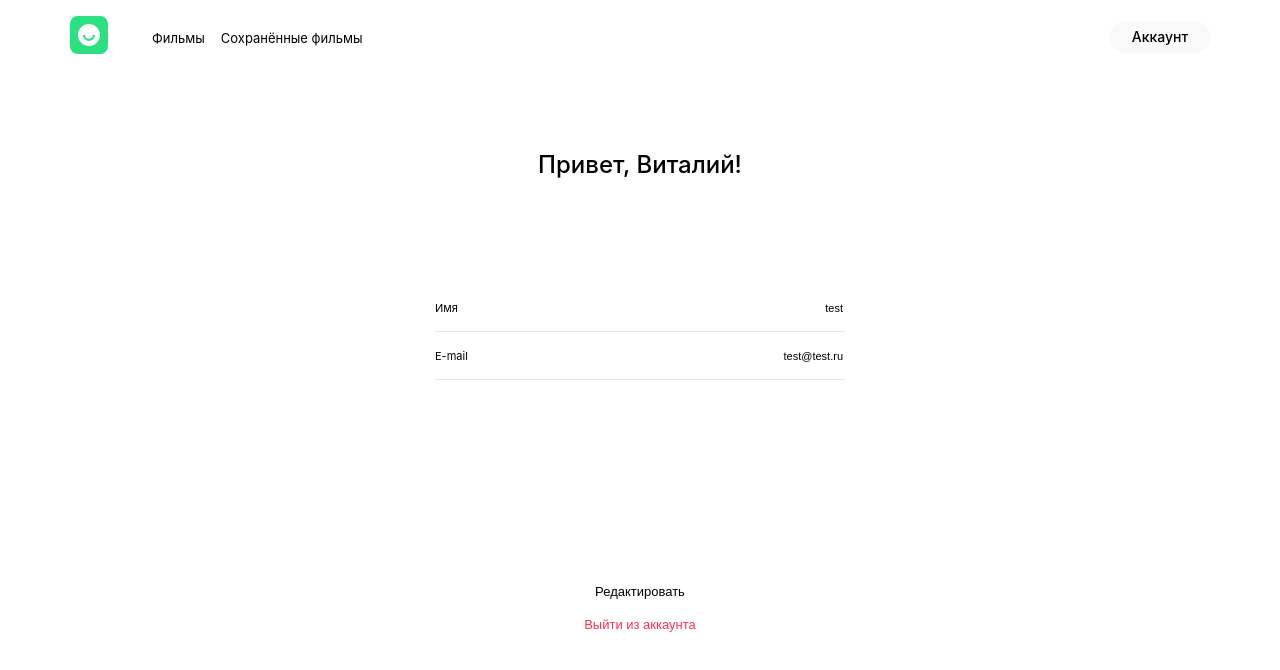
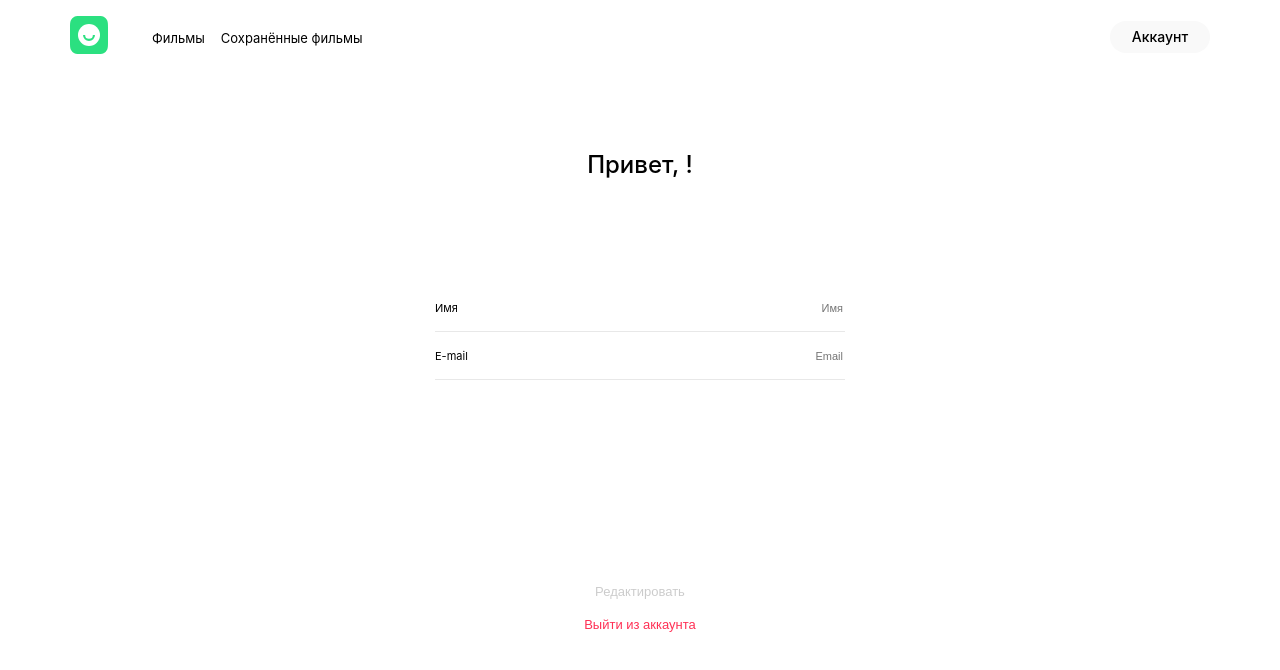
Before and after one commit to kruzenshteyn/movies-explorer-frontend, a React (Create React App) app: page /profile in a window 1280 px wide. Shown: the top 670 px of the page. Built offline with nearby package versions, Linux system fonts and the light colour scheme.

Commit message:
ApiError

```diff
--- a/src/components/App/App.js
+++ b/src/components/App/App.js
@@ -19,7 +19,7 @@ import TestApi from '../TestApi/TestApi';
 import mainApi from '../../utils/MainApi';
 import moviesApi from '../../utils/MoviesApi'
 import { CurrentUserContext } from '../../contexts/CurrentUserContext'
-
+import {getServerErrorMessage} from '../../utils/getServerErrorMessage'
 
 
 /*
@@ -38,7 +38,9 @@ function App(props) {
   //Profile
   const [currentUser, setCurrentUser] = React.useState({});
 
-  const [authUser, setAuthUser] = React.useState({email:'', _id:'', isLoggedIn:false});
+  const [authUser, setAuthUser] = React.useState({email:'', _id:'', name:'', isLoggedIn:false});
+
+  const [apiError, setApiError] = React.useState(null);
 
   function refreshProfileData() {
     mainApi.getUserInfo()
@@ -67,19 +69,18 @@ function App(props) {
     if(token){
       mainApi.getUserInfo(token)
       .then(res=>{
-
-        setAuthUser({email:res.email, _id:res._id, isLoggedIn:true});
+        setAuthUser({email:res.email, _id:res._id, name:res.name, isLoggedIn:true});
         props.history.push('/movies');
         refreshProfileData();
-
         //refreshCardData();
+        setApiError(null);
       })
       .catch((err)=>{
         console.log(err);
       })
     }
     else{
-      setAuthUser({email:'', _id:'', isLoggedIn:false});
+      setAuthUser({email:'', _id:'', name:'', isLoggedIn:false});
     }
   }
 
@@ -88,9 +89,11 @@ function App(props) {
     .then(data=>{
       //setInfoTooltipProps({isOpen:true, isSuccess:true});
       props.history.push('/signin');
+
     })
     .catch((err)=> {
       //setInfoTooltipProps({isOpen:true, isSuccess:false});
+      setApiError(getServerErrorMessage(err));
       console.log(`Error = ${err}`)
     });
   }
@@ -104,21 +107,32 @@ function App(props) {
     })
     .catch((err)=> {
       //setInfoTooltipProps({isOpen:true, isSuccess:false});
+      setApiError(getServerErrorMessage(err));
       console.log(`Error = ${err}`)
     });
   }
 
+  function handleEditProfile(data){
+    mainApi.setUserInfo(data.name, data.email)
+    .then(data=>{
+      checkToken();
+    })
+    .catch((err)=> {
+      //setInfoTooltipProps({isOpen:true, isSuccess:false});
+      setApiError(getServerErrorMessage(err));
+      console.log(`Error = ${err}`)
+    });
+  }
+
+  function resetApiError(){
+    setApiError(null);
+  }
 
 
   return (
     <div className="App">
       <Switch>
         <Route exact path="/">
-          <TestApi
-            onUserMe={refreshProfileData}
-            onSignIn={handleLogin}
-            onSignUp={handleRegister}
-           />
           <Main />
         </Route>
         <Route path="/movies">
@@ -128,13 +142,15 @@ function App(props) {
           <SavedMovies />
         </Route>
         <Route path="/profile">
-          <Profile onSignOut={handleSignOut} />
+          <Profile user={authUser} onSignOut={handleSignOut}
+            onSubmit={handleEditProfile} apiError={apiError}
+            resetApiError={resetApiError} />
         </Route>
         <Route path="/signin">
-          <Login onSignIn={handleLogin}/>
+          <Login onSignIn={handleLogin} apiError={apiError} resetApiError={resetApiError}/>
         </Route>
         <Route path="/signup">
-          <Register onSignUp={handleRegister}/>
+          <Register onSignUp={handleRegister} apiError={apiError} resetApiError={resetApiError}/>
         </Route>
         <Route path="/menu">
           <Popup />
--- a/src/components/AuthPage/AuthPage.js
+++ b/src/components/AuthPage/AuthPage.js
@@ -3,7 +3,6 @@ import logo from '../../images/logo.svg';
 import { Link } from 'react-router-dom';
 
 function AuthPage(props){
-
   return(
     <div className='authPage' >
       <Link to="/">
@@ -13,7 +12,7 @@ function AuthPage(props){
         <h3 className="authPage__title">{props.title}</h3>
         <form className="authPage__form" onSubmit={props.handleSubmit}>
           {props.children}
-          <button type="submit"  className="authPage__button" onClick={props.handleSubmit}>
+          <button type="submit"  className='authPage__button' disabled={!props.isValid} onClick={props.handleSubmit}>
             {props.btnTitle}
           </button>
         </form>
--- a/src/components/Profile/Profile.css
+++ b/src/components/Profile/Profile.css
@@ -57,6 +57,17 @@
   width: 80%;
 }
 
+.profile__input:focus{
+  outline: 0 none;
+}
+
+.profile__error{
+  font-weight: 400;
+  font-size: 10px;
+  line-height: 1.2;
+  color: #FF3055;
+}
+
 .profile__button{
   color: #000000;
   text-decoration-line: none;
@@ -69,6 +80,10 @@
   border: none;
   opacity: 1;
   cursor: pointer;
+}
+
+.profile__button:disabled{
+  opacity: 0.2;
 }
 
 .profile__button:hover{
--- a/src/components/Profile/Profile.js
+++ b/src/components/Profile/Profile.js
@@ -2,22 +2,23 @@ import './Profile.css';
 import React from 'react';
 import Header from '../Header/Header';
 
+import { useFormWithValidation } from '../../utils/useFormWithValidation';
+
 function Profile(props){
-  const title = 'Виталий';
-  const [values, setValues] = React.useState({email:'test@test.ru', name:'test'});
+
+  const { values, handleChange, errors, isValid, resetForm, setValues } = useFormWithValidation();
+
+  React.useEffect(()=>{
+    props.resetApiError();
+  },[]);
+
+  React.useEffect(()=>{
+    setValues({name: props.user.name, email: props.user.email});
+  }, [props.user]);
 
   function handleSubmit(e){
     e.preventDefault();
-    console.log('Функция в процессе разработки');
-    alert('Функция в процессе разработки');
-  }
-
-  const handleChange = (e) => {
-    const { name, value } = e.target
-    setValues(_ => ({
-      ...values,
-      [name]: value,
-    }))
+    props.onSubmit({name: values['name'], email: values['email']});
   }
 
   function handleSignOut(e){
@@ -29,21 +30,31 @@ function Profile(props){
     <div className="profile">
       <Header />
       <main>
-        <h2 className="profile__title">Привет, {title}!</h2>
+        <h2 className="profile__title">Привет, {props.user.name}!</h2>
         <form className="profile__form" onSubmit={handleSubmit}>
           <div className='profile__field'>
             <p className='profile__label'>Имя</p>
             <input type="text" className="profile__input" id="name" placeholder="Имя"
               value={values.name || ''} onChange={handleChange}
-              required minLength="2" maxLength="200" name="Name"/>
+              required minLength="2" maxLength="200" name="name"/>
           </div>
+          <span className="profile__error">{errors['name']}</span>
           <div className='profile__field'>
             <p className='profile__label'>E-mail</p>
-            <input type="text" className="profile__input" id="email" placeholder="Email"
-            value={values.email || ''} onChange={handleChange}
+            <input type="email" className="profile__input" id="email" placeholder="Email"
+              value={values.email || ''} onChange={handleChange}
+              pattern="[A-Za-z0-9._%+-]+@[A-Za-z0-9.-]+\.[A-Za-z]{1,63}$"
               required minLength="2" maxLength="40" name="email"/>
           </div>
-          <button type="submit"  className="profile__button profile__button_type_edit">Редактировать</button>
+          <span className="profile__error">{errors['email']}</span>
+          {
+            props.apiError ? (
+              <span className="profile__error">{props.apiError}</span>
+            ) : (
+              <></>
+            )
+          }
+          <button type="submit"  className="profile__button profile__button_type_edit" disabled={!isValid}>Редактировать</button>
           <button type="button"  className="profile__button profile__button_type_logout" onClick={handleSignOut}>Выйти из аккаунта</button>
         </form>
       </main>
--- a/src/components/Register/Register.js
+++ b/src/components/Register/Register.js
@@ -1,60 +1,58 @@
 import './Register.css';
-import React from 'react';
+import React, {useEffect} from 'react';
 
 import AuthPage from '../AuthPage/AuthPage';
 
-function Login(props){
+import { useFormWithValidation } from '../../utils/useFormWithValidation';
 
-  const [values, setValues] = React.useState({name:'Виталий', email:'pochta@yandex.ru', password:'password'});
+function Register(props){
+
+  const { values, handleChange, errors, isValid, resetForm } = useFormWithValidation();
 
   function handleSubmit(e){
     e.preventDefault();
     props.onSignUp(values);
   }
 
-  const handleChange = (e) => {
-    const { name, value } = e.target;
-    const isValid = e.target.checkValidity();
-    if (e.target.validity.patternMismatch) {
-      e.target.setCustomValidity('Введите в формате pochta@yandex.ru');
-    } else {
-      e.target.setCustomValidity('');
-    }
-    if (!isValid) {
-      e.target.reportValidity();
-    }
-    setValues(_ => ({
-      ...values,
-      [name]: value,
-    }))
-  }
+  useEffect(()=>{
+    props.resetApiError();
+  },[]);
+
+  useEffect(() => {
+    resetForm();
+  }, []);
 
   return(
     <AuthPage title= 'Добро пожаловать!' btnTitle='Зарегистрироваться'
-        text='Уже зарегистрированы? ' linkText='Войти' link='/signin' handleSubmit={handleSubmit}>
+        text='Уже зарегистрированы? ' linkText='Войти' link='/signin' handleSubmit={handleSubmit}
+        isValid={isValid}>
       <div className='register'>
         <div className='authPage__fields'>
           <p className='authPage__label'>Имя</p>
           <input type="text" className="authPage__input" value={values.name || ''}
             required minLength="2" maxLength="40" name="name" onChange={handleChange}
             placeholder="Имя" />
+            <span className="authPage__error" id="authPage-error">{errors['name']}</span>
         </div>
         <div className='authPage__fields'>
           <p className='authPage__label'>E-mail</p>
           <input type="email" className="authPage__input" value={values.email || ''}
+            pattern="[A-Za-z0-9._%+-]+@[A-Za-z0-9.-]+\.[A-Za-z]{1,63}$"
             required minLength="2" maxLength="40" name="email" onChange={handleChange}
             placeholder="pochta@yandex.ru" />
+          <span className="authPage__error" id="authPage-error">{errors['email']}</span>
         </div>
         <div className='authPage__fields'>
           <p className='authPage__label'>Пароль</p>
           <input type="password" className="authPage__input" value={values.password || ''}
             required minLength="5" maxLength="40" name="password" onChange={handleChange}
             placeholder="Пароль" />
+          <span className="authPage__error" id="authPage-error">{errors['password']}</span>
         </div>
-        <span className="authPage__error" id="authPage-error">Что-то пошло не так...</span>
+        <span className="authPage__error" id="authPage-error">{props.apiError}</span>
       </div>
     </AuthPage>
   )
 }
 
-export default Login;
+export default Register;
--- /dev/null
+++ b/src/utils/getServerErrorMessage.js
@@ -0,0 +1,12 @@
+
+export function getServerErrorMessage(err){
+  switch(err){
+    case 400: return 'Введены некорректные данные или email уже используется';
+    case 401: return 'Нет доступа к запрашиваемому ресурсу';
+    case 403: return 'Ошибка доступа';
+    case 404: return 'Некорректный адрес (неработающая ссылка)';
+    case 409: return 'Пользователь уже существует';
+    case 500: return `Ошибка серевера ${err}`;
+    default: return `Ошибка ${err}`
+  }
+}
--- a/src/utils/useFormWithValidation.js
+++ b/src/utils/useFormWithValidation.js
@@ -38,5 +38,5 @@ export function useFormWithValidation() {
     [setValues, setErrors, setIsValid]
   );
 
-  return { values, handleChange, errors, isValid, resetForm };
+  return { values, handleChange, errors, isValid, resetForm, setValues };
 }
```
Also changed, not shown: src/components/AuthPage/AuthPage.css (+6 -6 lines), src/components/Login/Login.js (+9 -21 lines), src/utils/MainApi.js (+15 -2 lines).
